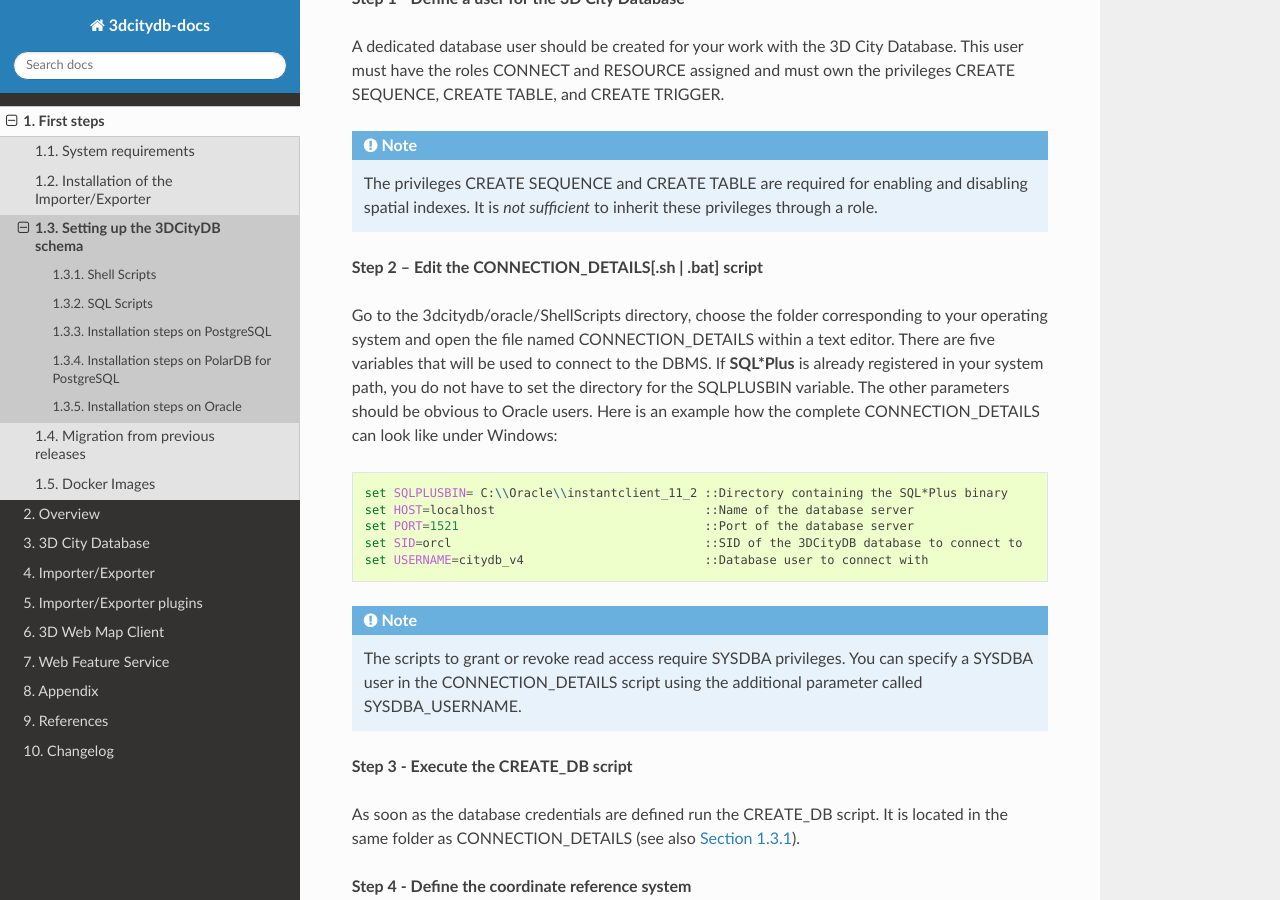
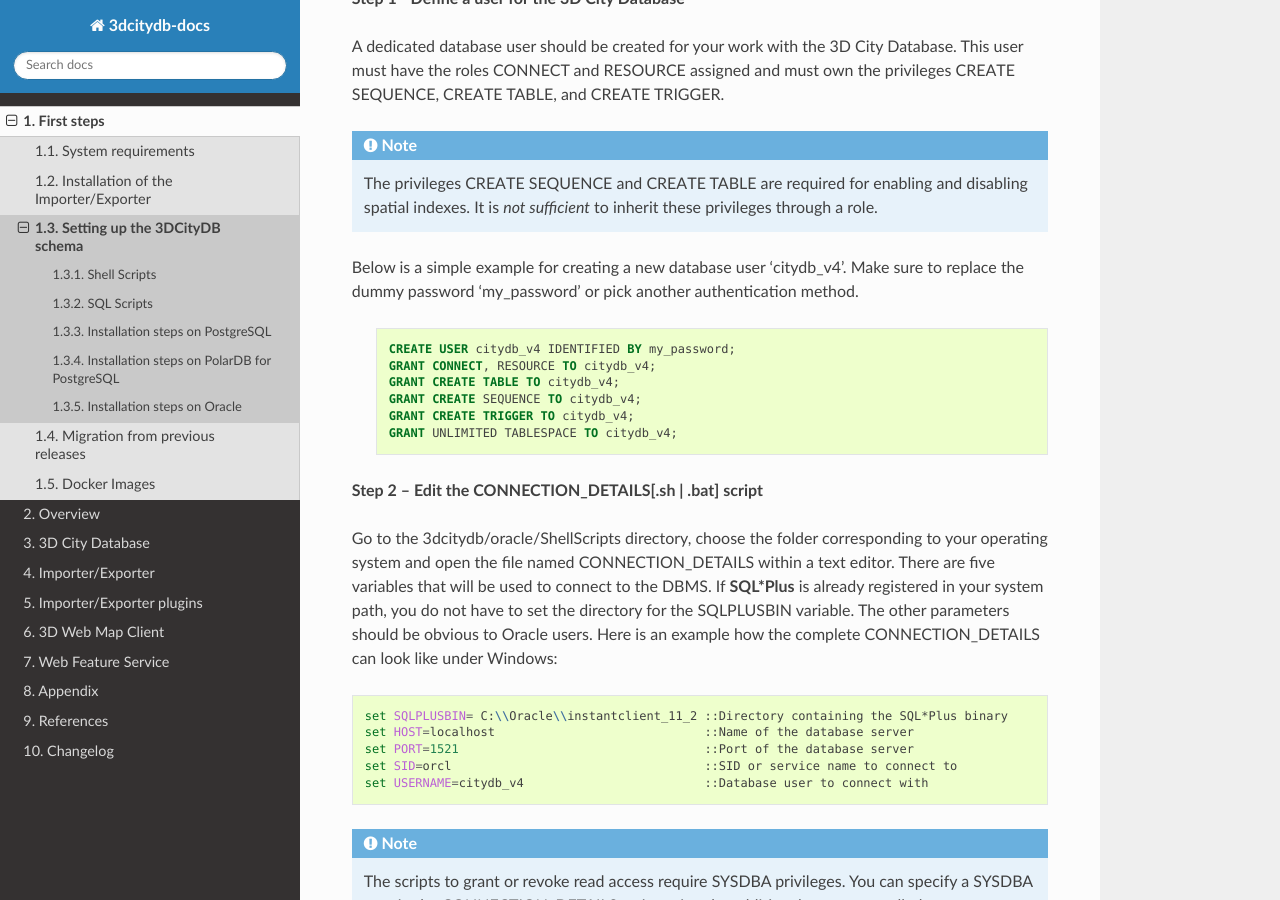
Before and after one commit to 3dcitydb/3dcitydb-docs, a Sphinx documentation site: the page built from source/first-steps/setup-3dcitydb.rst, in a window 1280 px wide and 900 px high, scrolled down 6663 px. Built offline with Sphinx 7.4.7 and the Read the Docs theme 3.1.0, drawn with Linux system fonts in a browser that asks for light colours.

Commit message:
added example for creating a 3DCityDB user under Oracle

```diff
--- a/source/first-steps/setup-3dcitydb.rst
+++ b/source/first-steps/setup-3dcitydb.rst
@@ -331,6 +331,18 @@ assigned and must own the privileges CREATE SEQUENCE, CREATE TABLE, and CREATE T
    enabling and disabling spatial indexes. It is *not sufficient* to
    inherit these privileges through a role.
 
+Below is a simple example for creating a new database user 'citydb_v4'. Make sure to replace the dummy password
+'my_password' or pick another authentication method.
+
+ .. code:: sql
+
+     CREATE USER citydb_v4 IDENTIFIED BY my_password;
+     GRANT CONNECT, RESOURCE TO citydb_v4;
+     GRANT CREATE TABLE TO citydb_v4;
+     GRANT CREATE SEQUENCE TO citydb_v4;
+     GRANT CREATE TRIGGER TO citydb_v4;
+     GRANT UNLIMITED TABLESPACE TO citydb_v4;
+
 **Step 2 – Edit the CONNECTION_DETAILS[.sh \| .bat] script**
 
 Go to the 3dcitydb/oracle/ShellScripts directory, choose the folder
@@ -347,7 +359,7 @@ look like under Windows:
     set SQLPLUSBIN= C:\\Oracle\\instantclient_11_2 ::Directory containing the SQL*Plus binary
     set HOST=localhost                             ::Name of the database server
     set PORT=1521                                  ::Port of the database server
-    set SID=orcl                                   ::SID of the 3DCityDB database to connect to
+    set SID=orcl                                   ::SID or service name to connect to
     set USERNAME=citydb_v4                         ::Database user to connect with
 
 .. note::
```
